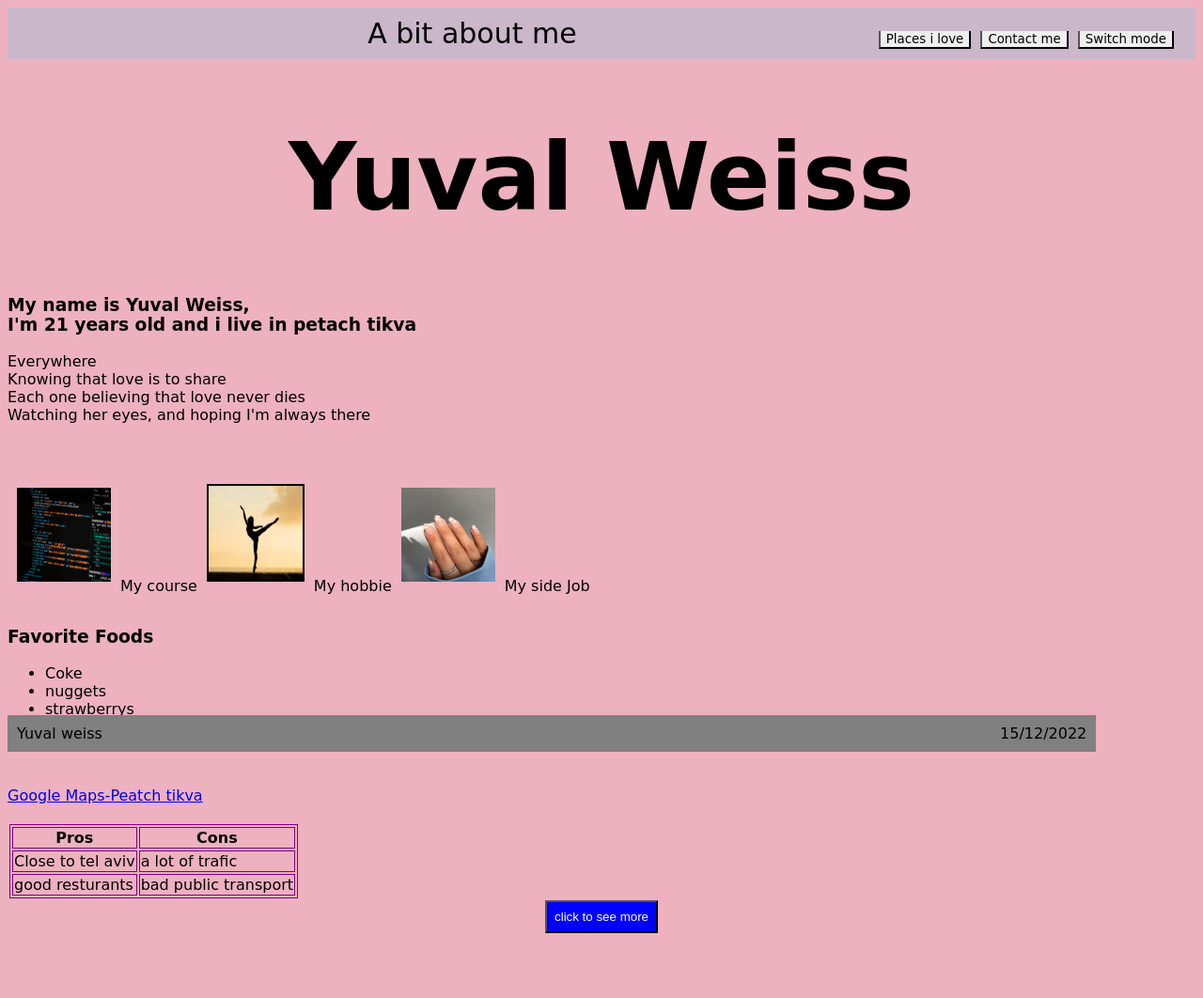
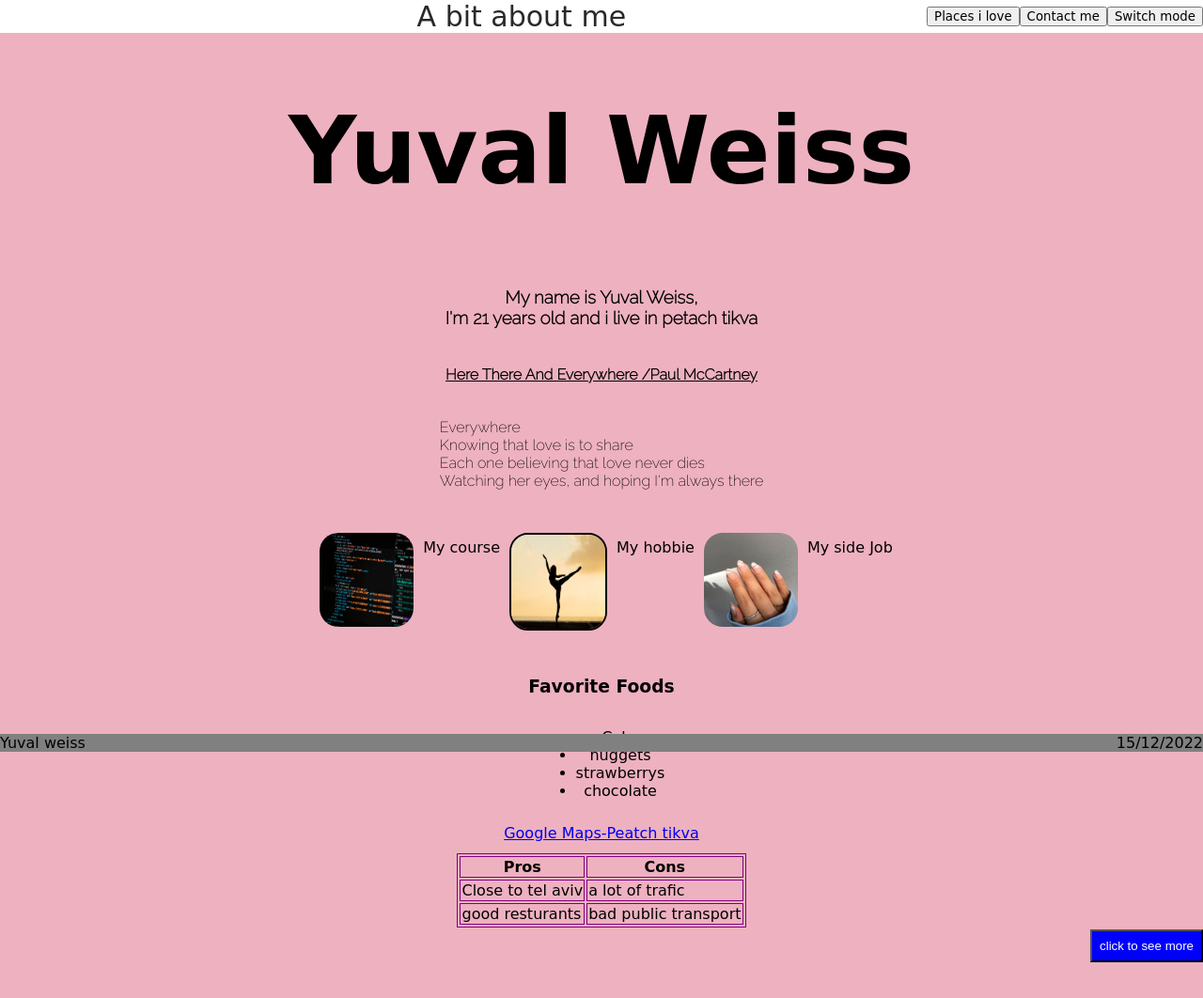
Before and after one commit to YuvalWeiss1403/AboutMeProject, a plain HTML site: page index.html in a window 1280 px wide. Shown: the whole page at 94% size. Drawn offline with Linux system fonts and the light colour scheme; a web font is replaced by a local one.

Commit message:
adding FlexBox

```diff
--- a/Styles.css
+++ b/Styles.css
@@ -1,28 +1,23 @@
+body{
+    margin: 0;
+    padding: 0;
+    font-family: 'Raleway', sans-serif;
+}
+
+
 header{
    position: sticky;
    top:0;
    z-index:2;
-   background-color: rgb(202, 183, 202);
-   padding: 10px;
-}
+   background-color: white;
+   color: rgb(42, 40, 40);
+   display: flex;
+   justify-content: flex-end;
+   align-content: space-between;
+   flex-wrap: wrap;
+   align-items: center;}
 
-footer{
-    position: fixed;
-    bottom:0;
-    z-index:2;
-    padding: 10px;
-    background-color: gray;
-}
-.name{
-    display: inline-block;
-    margin-right: 200px;
 
-}
-
-.date{
-    display: inline-block;
-    margin-left: 750px;
-}
 
 .headline{
     border-top: 20px;
@@ -34,25 +29,32 @@ footer{
     font-family: cursive;
     font: bold;
 }
-.First-page{
-    border-top: 20px;
-    margin-left: 5px;
-    display: inline-block;
-    font-family: cursive;
 
-}
-.Second-page{
-    border-top: 20px;
-    margin-left: 5px;
+.headerbuttons{
     display: inline-block;
     font-family: cursive;
 }
 
-.switch-mode{
-    border-top: 20px;
-    margin-left: 5px;
-    display: inline-block;
-    font-family: cursive;
+section{
+    display: flex;
+    flex-direction: row;
+}
+
+.content{
+    display: flex;
+    align-items: center;
+    flex-wrap: wrap;
+    align-content: space-around;
+    flex-direction: column;
+    margin: 0;
+    padding: 0;
+    font-family: 'Raleway', sans-serif;
+}
+.content h3{
+    text-align: center;
+}
+.content h4{
+    text-decoration: underline;
 }
 
 .dark-mode{
@@ -61,16 +63,24 @@ footer{
     font-family:cursive;
     }
 
+
+
 h1 {
     text-align: center;
     font-family: 'Rubik Vinyl', cursive;
     font-size: 100px;
   }
 
+.gallery{
+    display: flex;
+    justify-content: space-around;
+    margin: 20px;
+}
 img{
     width: 100px;
     height: 100px;
     margin: 10px;
+    border-radius: 20px;
 }
 
 .Middle-picture{
@@ -80,6 +90,16 @@ img{
 .Left-picture{
     border-radius: 4px solid black;
 }
+
+
+.favoriteFood{
+    text-align: center;
+    display: flex;
+    flex-direction: column;
+    align-items: center;
+}
+
+
 
 #Second_food{
     font-family:'Rubik Vinyl', cursive;
@@ -91,6 +111,17 @@ img{
 
 a:visited{
     color:blue;
+}
+
+
+.linkAndTable{
+    display: flex;
+    flex-direction: column;
+    align-items: center;
+}
+
+.linkAndTable a{
+    padding: 10px;
 }
 
 a:active{
@@ -108,12 +139,17 @@ button:active{
     box-shadow: 0 5px #666;
     transform: translateY(4px);
 }
-
 .See-More{
+    display: flex;
+    align-items: center;
+    justify-content: flex-end;
+}
+#See-More{
     color: white;
     background-color: blue;
     padding: 8px;
     margin-bottom: 100px;
+
 }
 
 
@@ -127,3 +163,13 @@ body{
     background-color: rgb(238, 177, 192);
     font-family:cursive;
 }
+
+footer{
+    position: fixed;
+    bottom:0;
+    z-index:2;
+    width: 100vw;
+    background-color: gray;
+    display: flex;
+    justify-content: space-between
+}
--- a/index.html
+++ b/index.html
@@ -5,6 +5,9 @@
     <link rel="preconnect" href="https://fonts.googleapis.com">
     <link rel="preconnect" href="https://fonts.gstatic.com" crossorigin>
     <link href="https://fonts.googleapis.com/css2?family=Rubik+Vinyl&display=swap" rel="stylesheet">
+    <link rel="preconnect" href="https://fonts.googleapis.com"><link rel="preconnect" href="https://fonts.gstatic.com" crossorigin>
+    <link href="https://fonts.googleapis.com/css2?family=Raleway:wght@200&display=swap" rel="stylesheet">
+    <style> @import url('https://fonts.googleapis.com/css2?family=Raleway:wght@200&display=swap'); </style>
     <meta charset="UTF-8">
     <meta http-equiv="X-UA-Compatible" content="IE=edge">
     <meta name="viewport" content="width=device-width, initial-scale=1.0">
@@ -15,12 +18,14 @@
 <body>
     <header>
         <div class="headline">A bit about me</div>
-        <button class="First-page" id="Places-I-Love" onclick="delayHandleClick()">Places i love</button>
-        <button class="Second-page" id="Contact-Me" onclick="delayHandleClick()">Contact me</button>
-        <button class="switch-mode" id="Switch-Mode" onclick="switchmode()">Switch mode</button>
+        <button class="headerbuttons" id="First-page" onclick="delayHandleClick()">Places i love</button>
+        <button class="headerbuttons" id="Second-page" onclick="delayHandleClick()">Contact me</button>
+        <button class="headerbuttons" id="switch-mode" onclick="switchmode()">Switch mode</button>
     </header>
     <h1>Yuval Weiss</h1>
+    <div class="content">
     <h3>My name is Yuval Weiss,<br> I'm 21 years old and i live in petach tikva</h3>
+    <h4>Here There And Everywhere /Paul McCartney</h4>
     <p>
         Everywhere
         <br>
@@ -30,28 +35,24 @@
         <br>
         Watching her eyes, and hoping I'm always there
     </p>
-    <br><br>
+    </div>
 
-    <section>
+    <div class="gallery">
+    <section >
     <!-- <img class="Left-picture" src="/assets/computer-programming.jpeg" alt="computer-programming">
     <img class="Middle-picture" src="/assets/dance.jpg" alt="dance">
     <img class="Right-picture" src="/assets/nails.jpg" alt="nails"> -->
     </section>
+    </div>
 
+    <div class="favoriteFood">
     <h3>Favorite Foods</h3>
-    <!-- <ol>
-        <li>Coke</li>
-        <li id="Second_food">chocolate</li>
-        <li id="Third_food">strawberrys</li>
-        <li>nuggets</li>
-    </ol> -->
     <div id="favoriteFood"></div>
-    <br><br>
+    </div>
 
-    <section>
+    <section class="linkAndTable">
         <title>Petach Tikva</title>
         <a href="https://www.google.com/maps?q=petah+tikva&rlz=1C1CHBF_enIL1035IL1035&um=1&ie=UTF-8&sa=X&ved=2ahUKEwi77-3Qyvb7AhUECxoKHfYGBKMQ_AUoAXoECAEQAw">Google Maps-Peatch tikva</a>
-        <br><br>
         <table>
             <tr>
                 <th>Pros</th>
@@ -67,10 +68,9 @@
             </tr>
 
         </table>
-
     </section>
-<div style="text-align: center;">
-        <button class="See-More" >click to see more</button>
+<div class="See-More" >
+        <button id="See-More" >click to see more</button>
 </div>
 <footer>
     <div class="name">Yuval weiss</div>
--- a/main.js
+++ b/main.js
@@ -57,7 +57,7 @@ for (let i = 0; i < aboutMePictures.pictures.length; i++) {
   img.style.display= `inline-Block`;
   let p = document.createElement(`p`);
   p.textContent = element.description;
-  p.style.display= `inline-Block`;
+  p.style.display= `flex`;
   document.querySelector(`section`).appendChild(img);
   document.querySelector(`section`).appendChild(p);
   }
```
